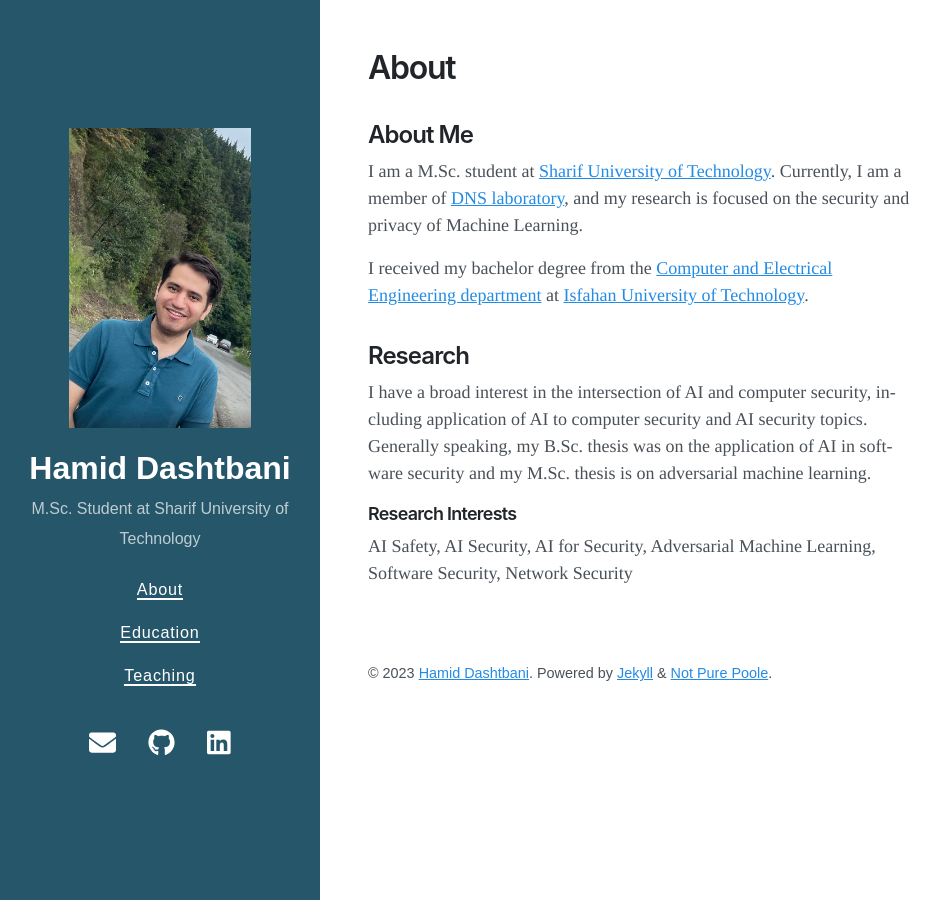
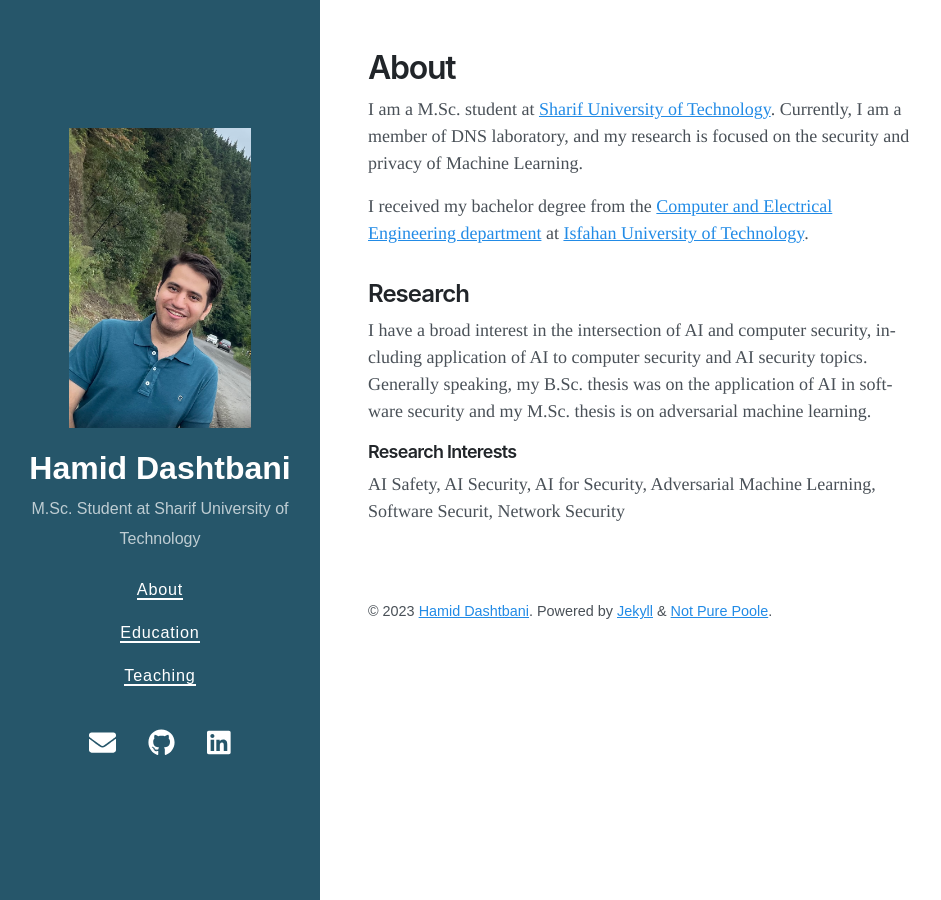
Before and after one commit to HamidDasht/hamiddasht.github.io, a Jekyll site: the page built from about.md, in a window 1280 px wide. Shown: the whole page, without its empty margins (0-941 px from the left). Built offline with Jekyll 4.4.1, drawn with Linux system fonts in a browser that asks for light colours; nearby versions of some CDN libraries.

Commit message:
init commit

```diff
--- a/about.md
+++ b/about.md
@@ -2,11 +2,9 @@
 layout: page
 title: About
 ---
-## About Me
+I am a M.Sc. student at [Sharif University of Technology](https://sharif.edu). Currently, I am a member of DNS laboratory, and my research is focused on the security and privacy of Machine Learning.
 
-I am a M.Sc. student at [Sharif University of Technology](https://sharif.edu). Currently, I am a member of [DNS laboratory](https://aisylab.com/), and my research is focused on the security and privacy of Machine Learning.
-
-I received my bachelor degree from the [Computer and Electrical Engineering department](https://ece.iut.ac.ir/fa) at [Isfahan University of Technology](http://iut.ac.ir/).
+I received my bachelor degree from the [Computer and Electrical Engineering department](https://ece.iut.ac.ir/) at [Isfahan University of Technology](http://iut.ac.ir/).
 
 ## Research
 
@@ -14,4 +12,4 @@ I have a broad interest in the intersection of AI and computer security, includi
 
 #### Research Interests
 
-AI Safety, AI Security, AI for Security, Adversarial Machine Learning, Software Security, Network Security
+AI Safety, AI Security, AI for Security, Adversarial Machine Learning, Software Securit, Network Security
```
Also changed, not shown: education.md (+0 -3 lines), teaching.md (+0 -1 lines).
